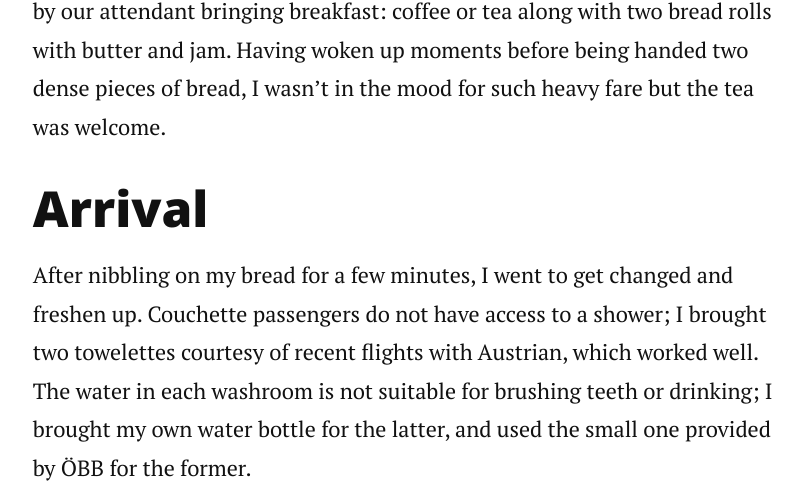
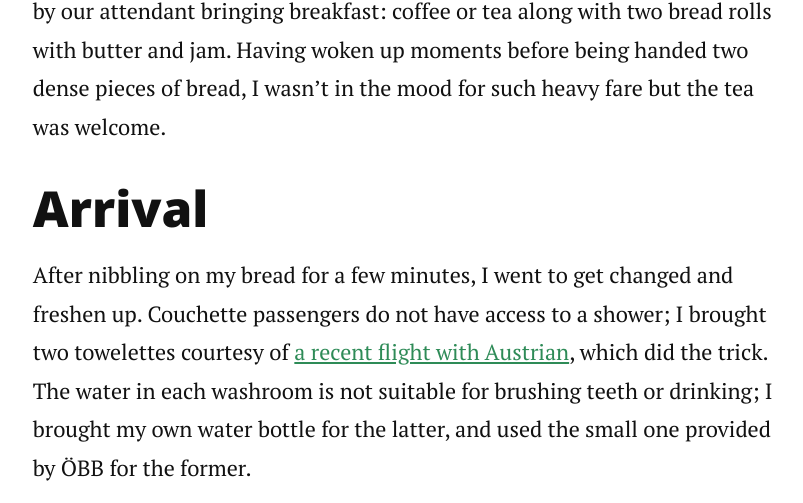
Before and after one commit to RatherBeExploring/ratherbeexploring.github.io, a Jekyll site: the page built from _posts/2025-01-29-venice-to-vienna-by-obb-sleeper-train.md, in a window 1280 px wide and 900 px high, scrolled down 9615 px, cut to the strip 0-503 px from the top of the window. Shown: the whole strip, without its empty margins (236-1039 px from the left). Built offline with Jekyll 4.4.1, drawn with Linux system fonts in a browser that asks for light colours; nearby versions of some CDN libraries.

Commit message:
Update 2025-01-29-venice-to-vienna-by-obb-sleeper-train.md
Adding hyperlink

```diff
--- a/_posts/2025-01-29-venice-to-vienna-by-obb-sleeper-train.md
+++ b/_posts/2025-01-29-venice-to-vienna-by-obb-sleeper-train.md
@@ -79,7 +79,7 @@ Our compartment was woken up around an hour before arrival into Vienna by our at
 
 ## Arrival
 
-After nibbling on my bread for a few minutes, I went to get changed and freshen up.  Couchette passengers do not have access to a shower; I brought two towelettes courtesy of recent flights with Austrian, which worked well.  The water in each washroom is not suitable for brushing teeth or drinking; I brought my own water bottle for the latter, and used the small one provided by ÖBB for the former.
+After nibbling on my bread for a few minutes, I went to get changed and freshen up.  Couchette passengers do not have access to a shower; I brought two towelettes courtesy of <a href="https://ratherbeexploring.github.io/blog/short-haul-business-class-with-austrian-airlines/" target="_blank" rel="noopener noreferrer">a recent flight with Austrian</a>, which did the trick.  The water in each washroom is not suitable for brushing teeth or drinking; I brought my own water bottle for the latter, and used the small one provided by ÖBB for the former.
 <div class="centered-block">
   <img src="/assets/img/trieste3-min.JPG" alt="Empty train carriage showing blue seats arranged 2-2, most facing each other with a small, curved wooden table in between.">
   <p>The seating coach on my sleeper train was filled with commuters to Vienna, but here's an identical empty carriage from <a href="https://ratherbeexploring.github.io/blog/ljubljana-to-trieste-with-the-worlds-fastest-electric-locomotive/" target="_blank" rel="noopener noreferrer">another trip I took with ÖBB a few days before, to Trieste.</a></p>
```
